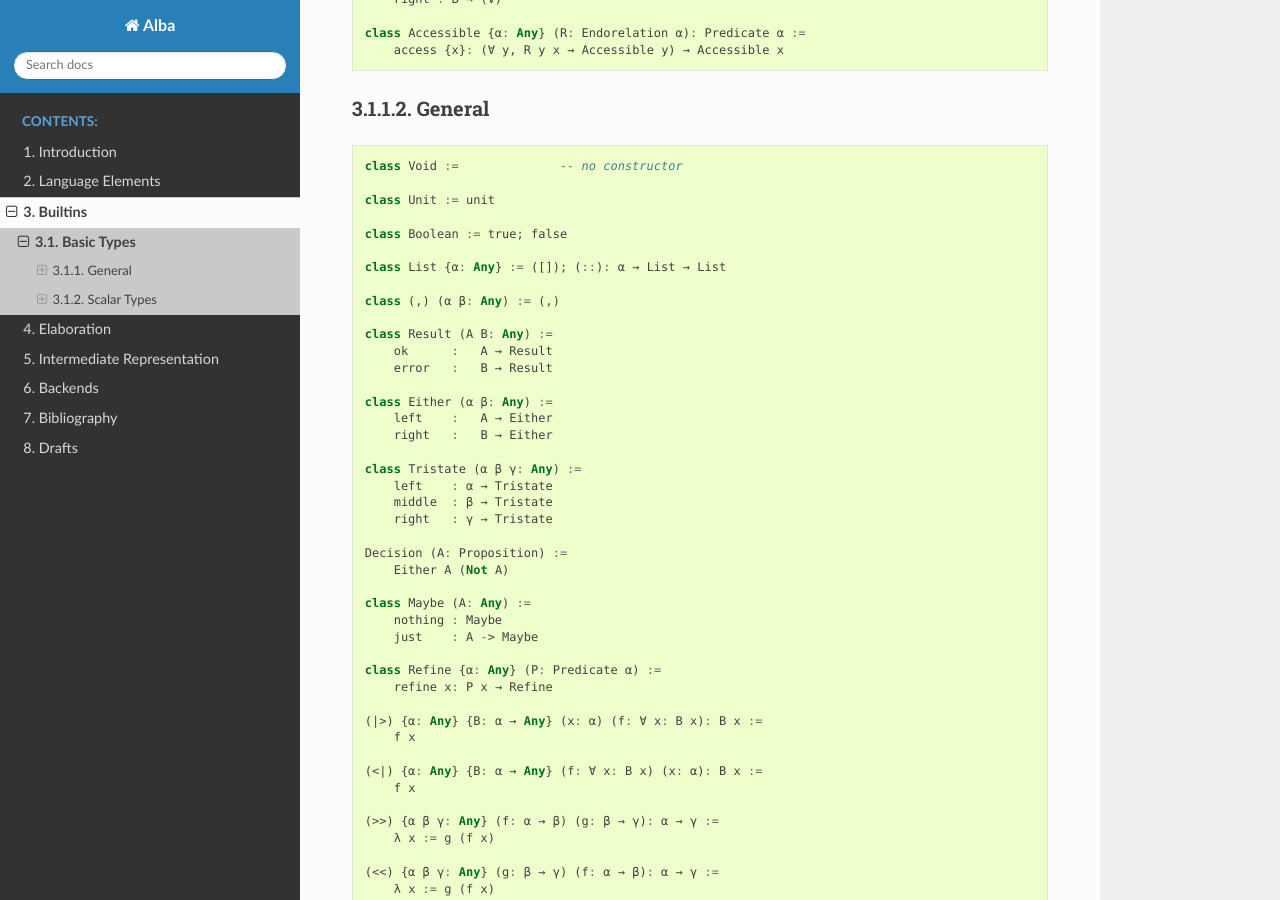
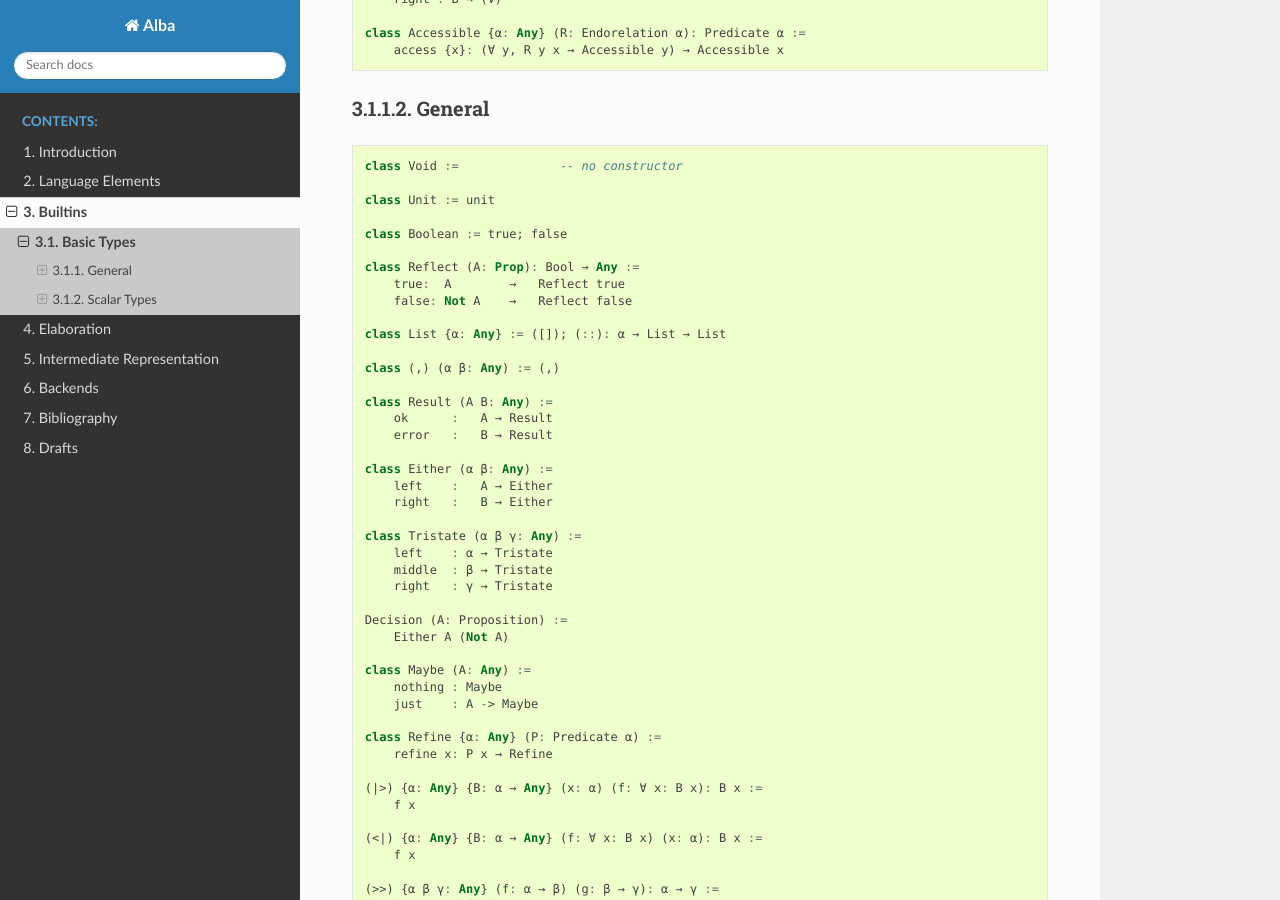
Before and after one commit to alba-lang/lang-spec, a Sphinx documentation site: the page built from sphinx/source/builtin/basic-types.rst, in a window 1280 px wide and 900 px high, scrolled down 674 px. Built offline with Sphinx 7.4.7 and the Read the Docs theme 2.0.0, drawn with Linux system fonts in a browser that asks for light colours.

Commit message:
Added type 'Reflect' to builtin types
	modified:   sphinx/source/builtin/basic-types.rst

```diff
--- a/sphinx/source/builtin/basic-types.rst
+++ b/sphinx/source/builtin/basic-types.rst
@@ -52,6 +52,10 @@ General
     class Unit := unit
 
     class Boolean := true; false
+
+    class Reflect (A: Prop): Bool → Any :=
+        true:  A        →   Reflect true
+        false: Not A    →   Reflect false
 
     class List {α: Any} := ([]); (::): α → List → List
 
```
